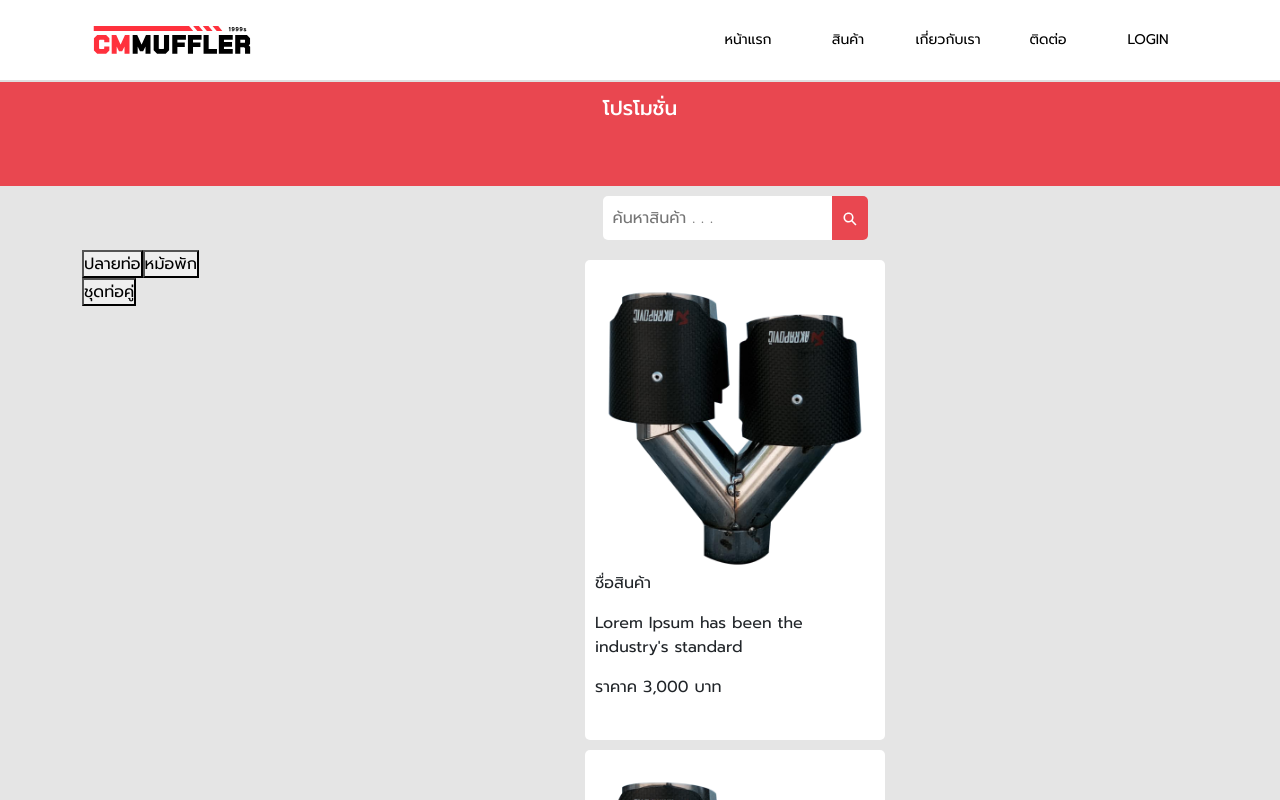
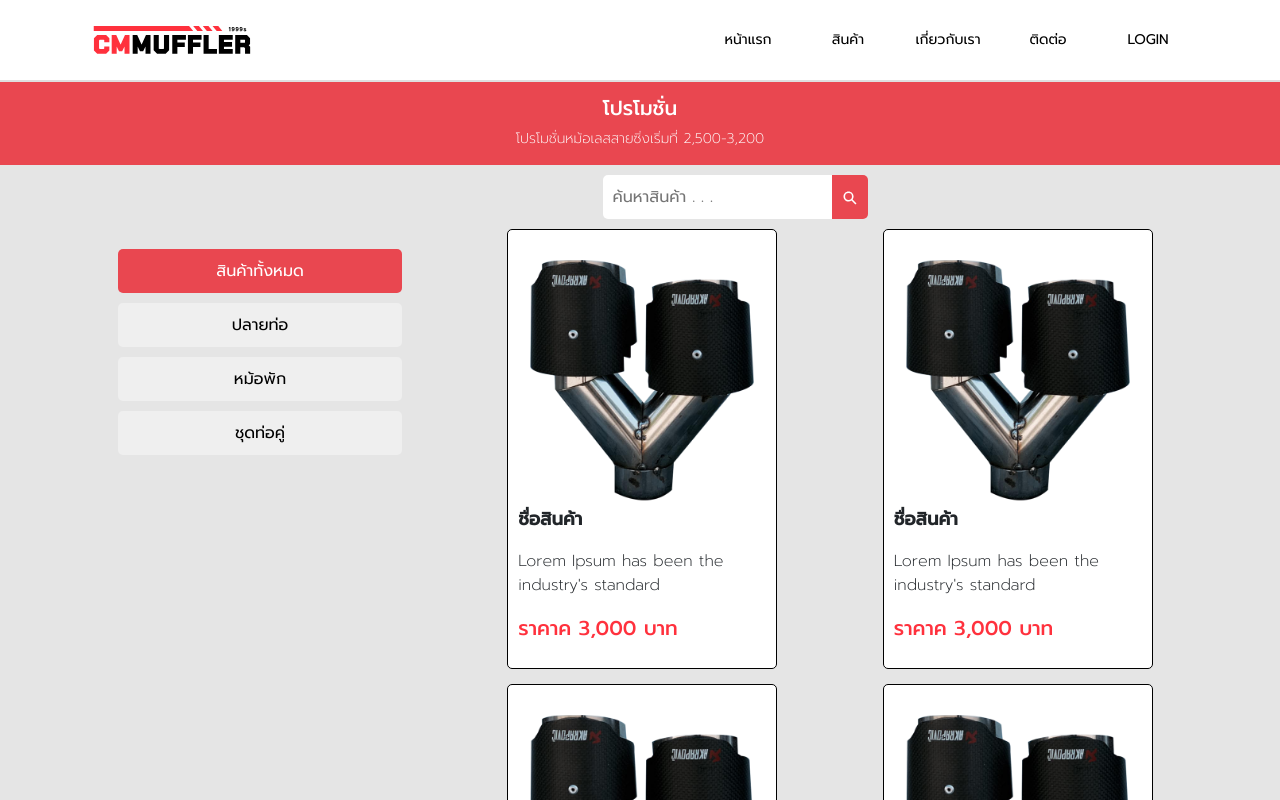
Before and after one commit to thunwa27/Project-cm-muffer, a React (Create React App) app in the folder client/: page /ShowProduct in a window 1280 px wide. Shown: the top 800 px of the page. Built offline with nearby package versions, Linux system fonts and the light colour scheme.

Commit message:
ShowProducts

```diff
--- a/client/src/component/SubComponent/ShowProduct.js
+++ b/client/src/component/SubComponent/ShowProduct.js
@@ -5,19 +5,35 @@
 // Import Swiper styles
 import "swiper/css";
 import "swiper/css/pagination";
-import "swiper/css/navigation";
 
+// import required modules
 // import required modules
 import { Autoplay } from "swiper";
 import { IoSearchSharp } from "react-icons/io5";
 import product_1 from "../../img/product/products_1.png";
 import "./ShowProducts.css";
 
+const dataPromotion = [
+  {
+    Title: "ร้านเชียงใหม่ท่อพัก ลดราคาลง 10% ฉลองปี 2022",
+  },
+  {
+    Title: "โปรโมชั่นหม้อเลสสายซิ่งเริ่มที่ 2,500-3,200",
+  },
+  {
+    Title: "เอาใจสายไทเทเนียมเริ่มต้นที่ 3,300-3,800",
+  },
+  {
+    Title: "พักกลางเลสเน้นเก็บเสียงราคาอยู่ที่ 2,500",
+  },
+];
+
 const ShowProduct = () => {
   return (
     <div className="page__products">
       <div className="container-fluid page__products_promotion">
         <h5>โปรโมชั่น</h5>
+        <div className="container">
           <Swiper
             spaceBetween={30}
             centeredSlides={true}
@@ -25,16 +41,19 @@
               delay: 2500,
               disableOnInteraction: false,
             }}
+            navigation={true}
             modules={[Autoplay]}
             className="mySwiper"
           >
-          <SwiperSlide>
-            ร้านเชียงใหม่ท่อพัก ลดราคาลง 10% ฉลองปี 2022
+            {dataPromotion.map((data) => {
+              return (
+                <SwiperSlide className="products_promotion ">
+                  <span>{data.Title}</span>
                 </SwiperSlide>
-          <SwiperSlide>โปรโมชั่นหม้อเลสสายซิ่งเริ่มที่ 2,500-3,200</SwiperSlide>
-          <SwiperSlide>เอาใจสายไทเทเนียมเริ่มต้นที่ 3,300-3,800</SwiperSlide>
-          <SwiperSlide>พักกลางเลสเน้นเก็บเสียงราคาอยู่ที่ 2,500</SwiperSlide>
+              );
+            })}
           </Swiper>
+        </div>
       </div>
       <div className="container main__search">
         <div className="row">
@@ -51,13 +70,34 @@
       </div>
 
       <div className="container main__show__product">
-        <div className="row">
-          <div className="col-md-2">
+        <div className="row ">
+          <div className="col-md-4 select__btn__products">
+            <button type="" className="focus">
+              สินค้าทั้งหมด
+            </button>
             <button type="">ปลายท่อ</button>
             <button type="">หม้อพัก</button>
             <button type="">ชุดท่อคู่</button>
           </div>
-          <div className="col-md-10">
+          <div className="col-md-8 display__grid">
+            <div className="product__card">
+              <img src={product_1} alt="" />
+              <div className="product__detail">
+                <p>ชื่อสินค้า</p>
+                <p>Lorem Ipsum has been the industry's standard</p>
+                <p>ราคาค 3,000 บาท</p>
+              </div>
+            </div>
+
+            <div className="product__card">
+              <img src={product_1} alt="" />
+              <div className="product__detail">
+                <p>ชื่อสินค้า</p>
+                <p>Lorem Ipsum has been the industry's standard</p>
+                <p>ราคาค 3,000 บาท</p>
+              </div>
+            </div>
+
             <div className="product__card">
               <img src={product_1} alt="" />
               <div className="product__detail">
--- a/client/src/component/SubComponent/ShowProducts.css
+++ b/client/src/component/SubComponent/ShowProducts.css
@@ -3,10 +3,14 @@
   height: 100%;
 }
 
+.products_promotion {
+  background: #e94750;
+  width: 100% !important;
+}
+
 .swiper-slide {
   text-align: center;
   font-size: 14px;
-  background: #e94750;
   font-weight: 200;
 
   /* Center slide text vertically */
@@ -22,13 +26,6 @@
   -ms-flex-align: center;
   -webkit-align-items: center;
   align-items: center;
-}
-
-.swiper-slide img {
-  display: block;
-  width: 100%;
-  height: 100%;
-  object-fit: cover;
 }
 
 .page__products {
@@ -71,14 +68,60 @@
 }
 
 .product__card {
-  width: 300px;
-  height: 480px;
+  width: 270px;
+  height: 440px;
   padding: 10px;
   background: #fff;
   border-radius: 5px;
-  margin: 10px auto;
+  margin: 0 auto;
+  border: 1px solid #000;
 }
+
+.product__detail p:nth-child(1) {
+  font-size: 18px;
+  font-weight: bold;
+}
+.product__detail p:nth-child(2) {
+  font-size: 16px;
+  font-weight: 200;
+}
+.product__detail p:nth-child(3) {
+  font-size: 20px;
+  font-weight: 500;
+  color: #ff313d;
+}
+
 .product__card img {
   width: 100%;
   height: auto;
 }
+
+.select__btn__products {
+  margin-top: 10px;
+  margin-bottom: 10px;
+}
+
+.select__btn__products button {
+  display: block;
+  padding: 10px;
+  width: 80%;
+  margin: 10px auto;
+  border: none;
+  border-radius: 5px;
+  -webkit-border-radius: 5px;
+  -moz-border-radius: 5px;
+  -ms-border-radius: 5px;
+  -o-border-radius: 5px;
+}
+
+.select__btn__products .focus {
+  background: #e94750;
+  color: white;
+}
+
+.display__grid {
+  display: grid;
+  grid-template-columns: repeat(auto-fit, minmax(250px, 1fr));
+  gap: 15px;
+  margin-bottom: 20px;
+}
```
Lines whose indentation alone changed are shown as unchanged.
